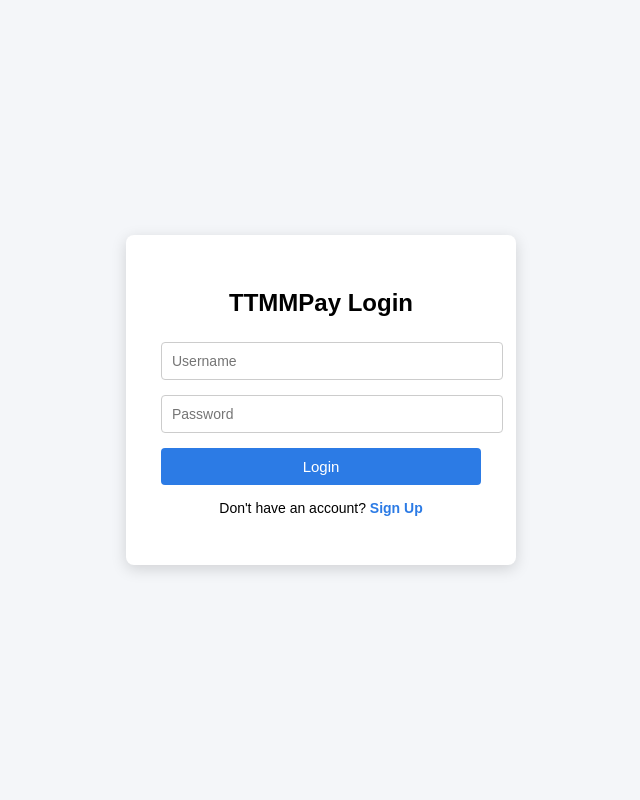
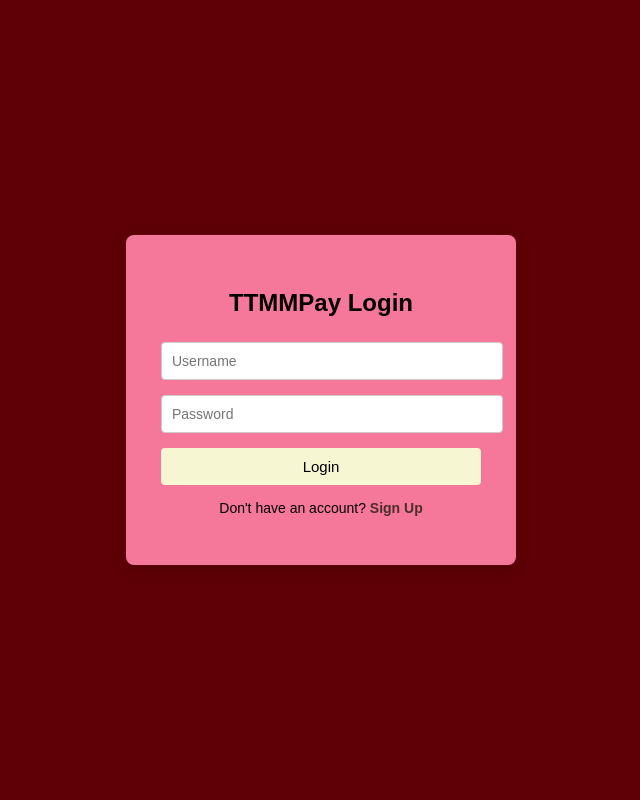
Before and after one commit to kkamlakar/ttmmpay-django, a Django app: page / in a window 1280 px wide. Shown: the whole page, without its empty margins (319-959 px from the left). Run offline with Django 5.2, Linux system fonts and the light colour scheme.

Commit message:
Updated project files

```diff
--- a/bill/templates/login.html
+++ b/bill/templates/login.html
@@ -8,7 +8,7 @@
 
 body{
     font-family: Arial, Helvetica, sans-serif;
-    background:#f4f6f9;
+    background:#5E0006;
     display:flex;
     justify-content:center;
     align-items:center;
@@ -17,7 +17,7 @@ body{
 }
 
 .login-box{
-    background:white;
+    background:#F57799;
     padding:35px;
     width:320px;
     border-radius:8px;
@@ -46,16 +46,16 @@ input:focus{
 button{
     width:100%;
     padding:10px;
-    background:#2c7be5;
+    background:#F7F6D3;
     border:none;
-    color:white;
+    color:black;
     font-size:15px;
     border-radius:4px;
     cursor:pointer;
 }
 
 button:hover{
-    background:#1a5ed6;
+    background:#FFC570;
 }
 
 .error{
@@ -69,7 +69,7 @@ button:hover{
 }
 
 .signup a{
-    color:#2c7be5;
+    color:#4B2E2B;
     text-decoration:none;
     font-weight:bold;
 }
--- a/bill/templates/summary.html
+++ b/bill/templates/summary.html
@@ -8,14 +8,14 @@
 
 body{
     font-family: Arial;
-    background:#f4f6f9;
+    background:#FFDAB3;
     padding:30px;
 }
 
 .container{
     width:900px;
     margin:auto;
-    background:white;
+    background:#FFDAB3;
     padding:25px;
     border-radius:8px;
     box-shadow:0 2px 10px rgba(0,0,0,0.1);
@@ -27,7 +27,7 @@ table{
 }
 
 th{
-    background:#2c7be5;
+    background:#B87C4C;
     color:white;
     padding:8px;
 }
```
Also changed, not shown: bill/templates/register.html (+6 -6 lines), bill/templates/ttmmpage.html (+5 -5 lines), db.sqlite3.
